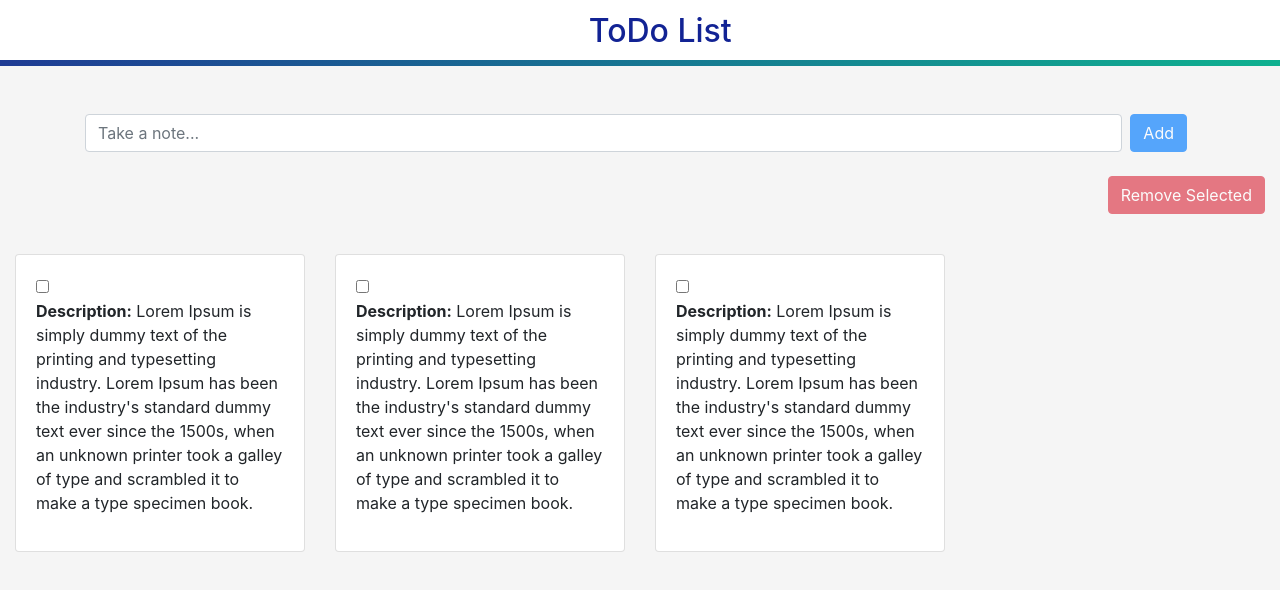
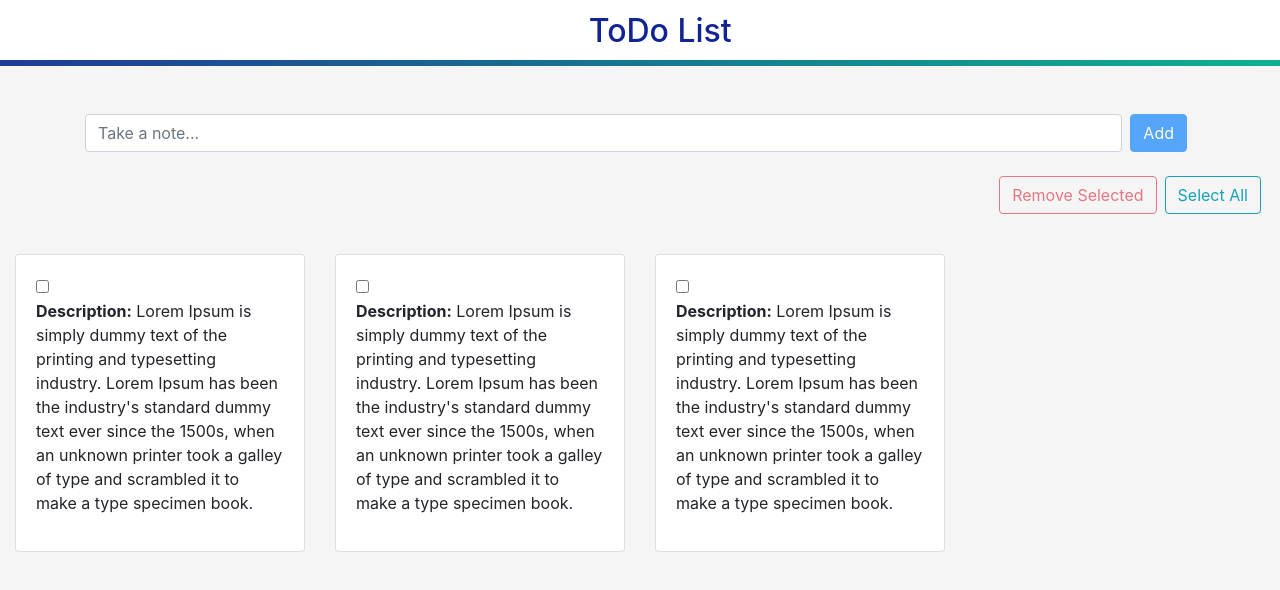
Before and after one commit to anushikchakhoyan/todo-list-reactjs, a React (Create React App) app: page / in a window 1280 px wide. Shown: the top 590 px of the page. Built offline with nearby package versions, Linux system fonts and the light colour scheme; some icons are missing.

Commit message:
added functionality of select all and remove all selected items

```diff
--- a/src/components/ToDo/Task/index.jsx
+++ b/src/components/ToDo/Task/index.jsx
@@ -9,7 +9,7 @@ const Task = memo(({_id, isChecked, title, disabled, handleRemoveTaskByIds, hand
     return (
         <Card className={`todo-item ${isChecked && 'selected'}`}>
             <Body>
-                <input type="checkbox" onClick={() => handleRemoveTaskByIds(_id)} />
+                <input type="checkbox" onChange={() => handleRemoveTaskByIds(_id)} checked={isChecked} />
                 <Text><b>Description:</b> {title}</Text>
                 <div className="d-flex flex-column align-items-center todo-item-actions">
                     <Button
--- a/src/components/ToDo/index.jsx
+++ b/src/components/ToDo/index.jsx
@@ -25,7 +25,8 @@ class ToDo extends Component {
                     title: `Lorem Ipsum is simply dummy text of the printing and typesetting industry. Lorem Ipsum has been the industry's standard dummy text ever since the 1500s, when an unknown printer took a galley of type and scrambled it to make a type specimen book.`
                 },
             ],
-            removeTasks: new Set()
+            removeTasks: new Set(),
+            isAllChecked: false
         }
     }
 
@@ -63,13 +64,27 @@ class ToDo extends Component {
         tasks = tasks.filter(item => !removeTasks.has(item._id));
         this.setState({
             tasks,
-            removeTasks: new Set()
+            removeTasks: new Set(),
+            isAllChecked: false
         });
+    }
 
+    handleCheckAll = () => {
+        const { tasks, isAllChecked } = this.state;
+        let removeTasks = new Set();
+        if (!isAllChecked) {
+            removeTasks = new Set(this.state.removeTasks);
+            tasks.forEach(task => removeTasks.add(task._id));
+        }
+
+        this.setState({
+            removeTasks,
+            isAllChecked: !isAllChecked
+        });
     }
 
     render() {
-        const {tasks, removeTasks} = this.state;
+        const {tasks, removeTasks, isAllChecked} = this.state;
 
         return (
             <Container fluid>
@@ -84,15 +99,24 @@ class ToDo extends Component {
                 <Row>
                     <Col className="d-flex justify-content-end">
                         <Button
-                            variant="danger"
+                            className="mx-1"
+                            variant="outline-danger"
                             disabled={!!!removeTasks.size}
                             onClick={this.handleRemoveSelectedTasks}
                         >
                             Remove Selected
                         </Button>
+                        <Button
+                            className="mx-1"
+                            variant="outline-info"
+                            disabled={!!!tasks.length}
+                            onClick={this.handleCheckAll}
+                        >
+                            {isAllChecked ? 'Remove All Selected' : 'Select All'}
+                        </Button>
                     </Col>
                 </Row>
-                <Row className="mt-4">
+                <Row className="mt-4 align-items-start">
                     {!tasks.length && <Notification variant="danger" text="The List is empty."/>}
                     {tasks.map(task => (
                         <Col
```
